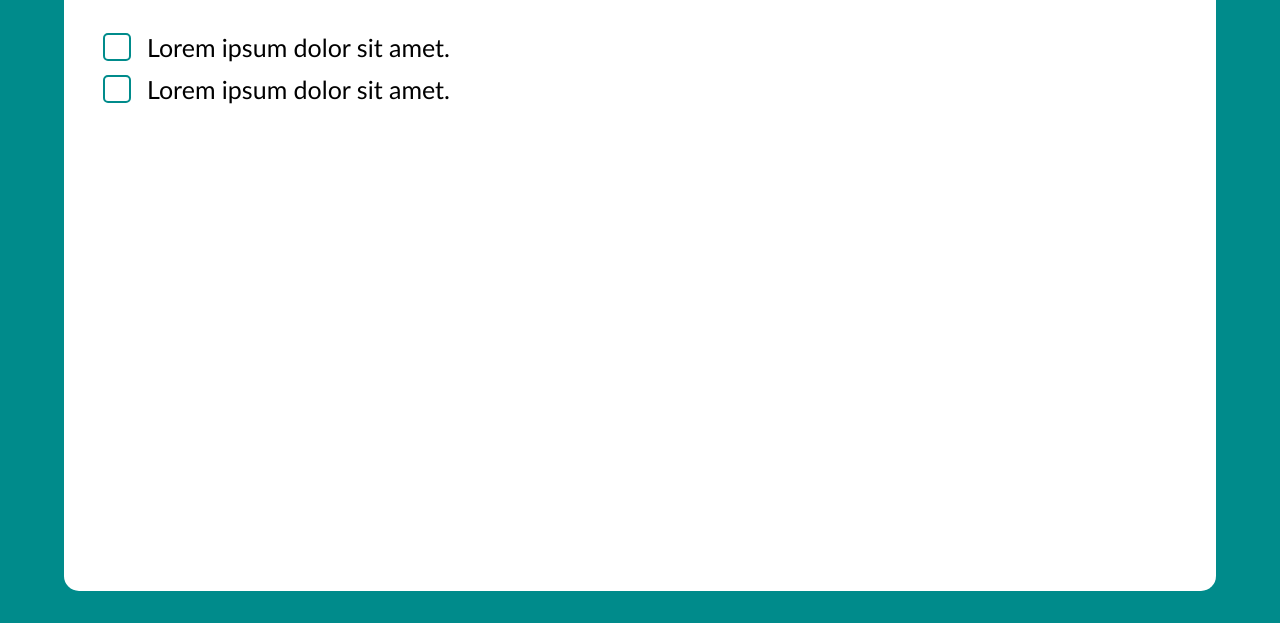
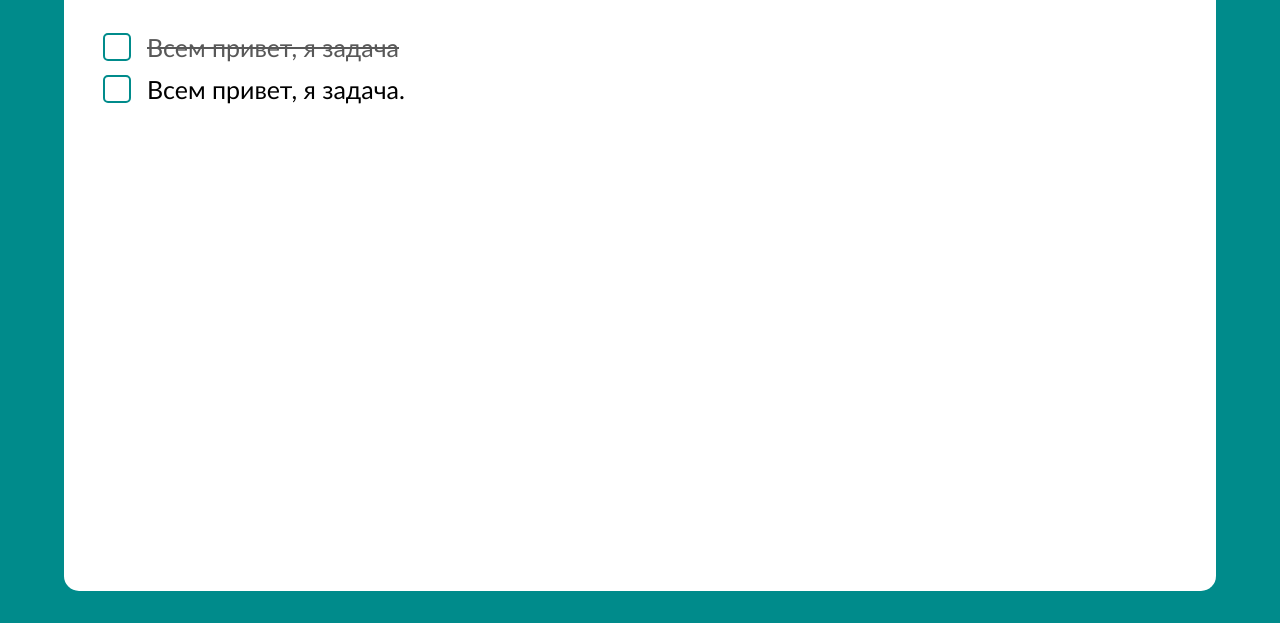
Before and after one commit to ruslankadyrov/it-code-hw3, a plain HTML site: page src/index.html in a window 1280 px wide. Shown: the part 177-800 px from the top of the page. Drawn offline with Linux system fonts and the light colour scheme.

Commit message:
line-through for tasks

```diff
--- a/src/index.html
+++ b/src/index.html
@@ -11,16 +11,17 @@
       <div class="todo_content">
         <h1 class="todo_header">Задачи</h1>
         <div class="todo_new">
-          <input type="text" placeholder="Новая задача" />
-          <div class="todo_add">+</div>
+          <input id="new" type="text" placeholder="Новая задача" />
+          <div id="add" class="todo_add">+</div>
         </div>
-        <div class="todo_list">
-          <div class="todo_task">
+
+        <div id="tasks" class="todo_list">
+          <div class="todo_task todo_task_task_complete">
             <label class="todo_checkbox">
               <input type="checkbox" />
               <div></div>
             </label>
-            <div class="todo_task-text">Lorem ipsum dolor sit amet.</div>
+            <div class="todo_task-text">Всем привет, я задача</div>
             <img
               class="todo_task-delete"
               src="images/delete.png"
@@ -33,7 +34,7 @@
               <input type="checkbox" />
               <div></div>
             </label>
-            <div class="todo_task-text">Lorem ipsum dolor sit amet.</div>
+            <div class="todo_task-text">Всем привет, я задача.</div>
             <img
               class="todo_task-delete"
               src="images/delete.png"
--- a/src/style.css
+++ b/src/style.css
@@ -68,6 +68,11 @@ body {
   align-items: center;
 }
 
+.todo_task_task_complete .todo_task-text {
+  text-decoration: line-through;
+  color: rgb(88, 88, 88);
+}
+
 .todo_task:hover .todo_task-delete {
   display: block;
 }
```
